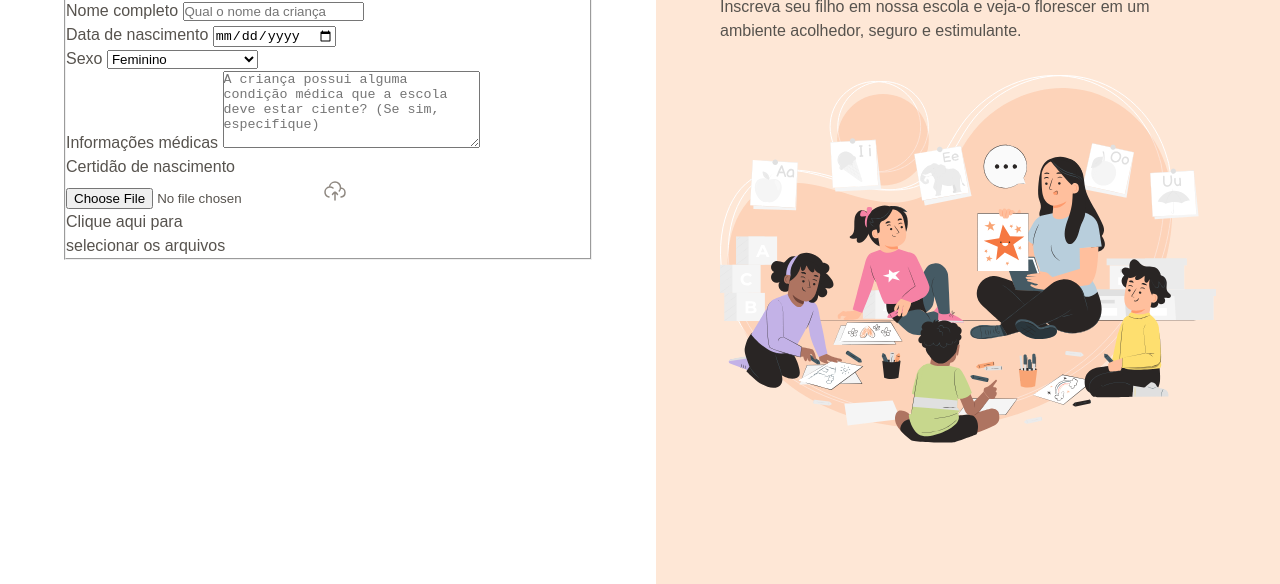
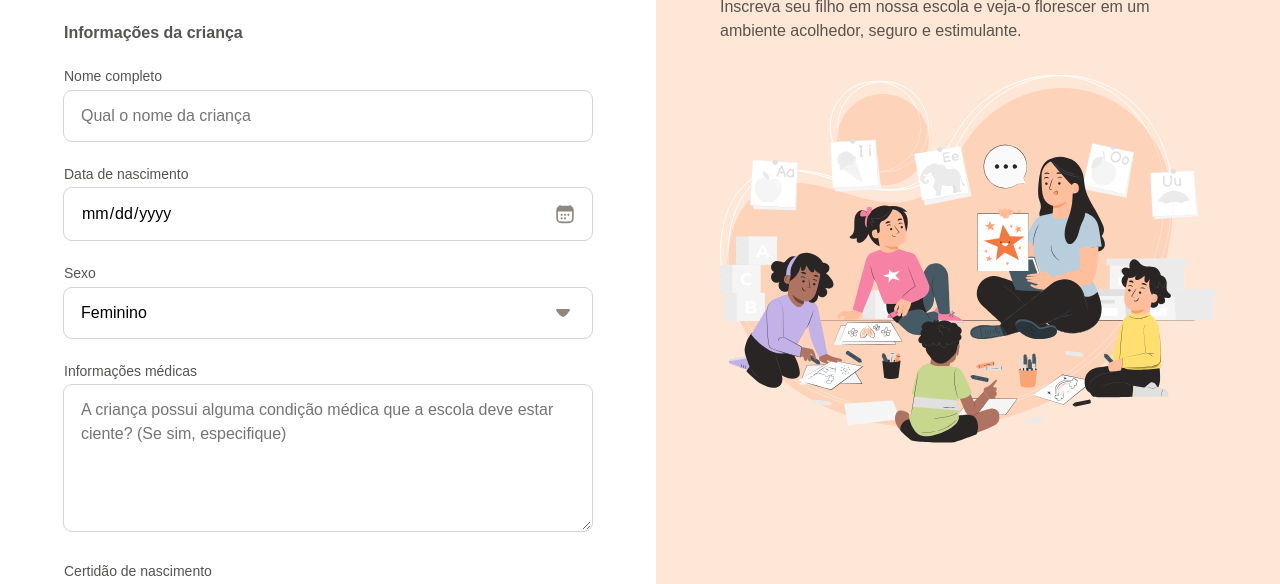
Before and after one commit to natanfoleto/formulario-matricula, a plain HTML site: page index.html in a window 1280 px wide. Shown: the part 216-800 px from the top of the page. Drawn offline with Linux system fonts and the light colour scheme.

Commit message:
Finalizado informações da criança

```diff
--- a/index.html
+++ b/index.html
@@ -48,13 +48,8 @@
 
             <div class="textarea-wrapper">
               <label for="medical-info">Informações médicas</label>
-              <textarea
-                name="medical-info"
-                id="medical-info"
-                cols="30"
-                rows="5"
-                placeholder="A criança possui alguma condição médica que a escola deve estar ciente? (Se sim, especifique)"
-              ></textarea>
+              <textarea name="medical-info" id="medical-info" cols="30" rows="5"
+                placeholder="A criança possui alguma condição médica que a escola deve estar ciente? (Se sim, especifique)"></textarea>
             </div>
 
             <div class="droparea-wrapper">
@@ -62,8 +57,16 @@
 
               <div class="dropzone">
                 <input type="file" id="birth-file" name="birth-file">
-                <img src="assets/icons/cloud-upload.svg" alt="">
-                <p>Clique aqui para <br> selecionar os arquivos</p>
+
+                <svg width="48" height="48" viewBox="0 0 48 48" fill="none" xmlns="http://www.w3.org/2000/svg">
+                  <path
+                    d="M34.9552 18.0221C34.97 18.022 34.985 18.022 35 18.022C39.9706 18.022 44 22.0588 44 27.0386C44 31.6796 40.5 35.5016 36 36M34.9552 18.0221C34.9848 17.6921 35 17.3579 35 17.0202C35 10.9339 30.0752 6 24 6C18.2465 6 13.5247 10.4253 13.0408 16.0638M34.9552 18.0221C34.7506 20.2952 33.8572 22.3692 32.4856 24.033M13.0408 16.0638C7.96796 16.5475 4 20.8278 4 26.0366C4 30.8834 7.43552 34.9264 12 35.8546M13.0408 16.0638C13.3565 16.0337 13.6765 16.0183 14 16.0183C16.2516 16.0183 18.3295 16.7639 20.001 18.022"
+                    stroke="#D6D3D1" stroke-width="3" stroke-linecap="round" stroke-linejoin="round" />
+                  <path d="M24 26V42M24 26C22.5996 26 19.9831 29.9886 19 31M24 26C25.4004 26 28.017 29.9886 29 31"
+                    stroke="#D6D3D1" stroke-width="3" stroke-linecap="round" stroke-linejoin="round" />
+                </svg>
+
+                <p>Clique aqui para <br> selecionar arquivos</p>
               </div>
             </div>
           </fieldset>
--- /dev/null
+++ b/styles/fields/droparea.css
@@ -0,0 +1,40 @@
+.dropzone {
+  border: 2px dashed transparent;
+  outline: 1px dashed var(--stroke-default);
+  border-radius: .25rem;
+
+  display: grid;
+  justify-items: center;
+  gap: .5rem;
+
+  text-align: center;
+  padding: 1.75rem 1rem;
+
+  position: relative;
+
+  & input {
+    position: absolute;
+    width: 100%;
+    height: 100%;
+    inset: 0;
+    opacity: 0;
+  }
+
+  & p {
+    color: #A8A29E;
+  }
+
+  &:hover {
+    outline-width: 0;
+    border-color: var(--stroke-highlight);
+    background-color: var(--surface-secondary);
+
+    & p {
+      color: var(--text-tertiary);
+    }
+
+    & svg path {
+      stroke: var(--stroke-highlight);
+    }
+  }
+}
--- /dev/null
+++ b/styles/fields/index.css
@@ -0,0 +1,2 @@
+@import url(input.css);
+@import url(droparea.css);
--- /dev/null
+++ b/styles/fields/input.css
@@ -0,0 +1,53 @@
+input,
+textarea,
+select {
+  appearance: none;
+  width: 100%;
+  border-radius: .5rem;
+  border: 1px solid transparent;
+  outline: 1px solid var(--stroke-default);
+
+  padding: .75rem 1rem;
+
+  font: var(--text);
+}
+
+label {
+  font: var(--text-sm);
+  color: var(--text-secondary);
+
+  display: block;
+  margin-bottom: .25rem;
+}
+
+input:focus,
+textarea:focus,
+select:focus,
+input[type="date"]:focus-within {
+  outline: .25rem solid var(--surface-secondary);
+  border-color: var(--stroke-highlight);
+}
+
+input[type="date"] {
+  position: relative;
+
+  &::-webkit-calendar-picker-indicator {
+    opacity: 0;
+}
+
+  &::before {
+    content: "";
+    position: absolute;
+    background: url(../../assets/icons/calendar-03.svg) center/contain;
+    right: 1rem;
+    width: 1.25rem;
+    height: 1.25rem;
+
+    top: 50%;
+    transform: translateY(-50%);
+  }
+}
+
+select {
+  background: url(../../assets/icons/arrow-down-01.svg) no-repeat calc(100% - 1rem);
+}
--- /dev/null
+++ b/styles/form.css
@@ -0,0 +1,21 @@
+@import url(fields/index.css);
+
+form {
+  margin-top: 3rem;
+}
+
+fieldset {
+  border: none;
+
+  display: grid;
+  gap: 1.5rem;
+}
+
+legend {
+  font: 600 1rem/1.25 var(--font-family);
+  margin-bottom: 1.5rem;
+}
+
+fieldset+fieldset {
+  margin-top: 3rem;
+}
--- a/styles/global.css
+++ b/styles/global.css
@@ -24,7 +24,7 @@
 }
 
 body {
-  overflow: hidden;
+  /* overflow: hidden; */
 
   font: var(--text);
   color: var(--text-secondary);
--- a/styles/index.css
+++ b/styles/index.css
@@ -1,2 +1,3 @@
 @import url(global.css);
 @import url(layout.css);
+@import url(form.css);
```
